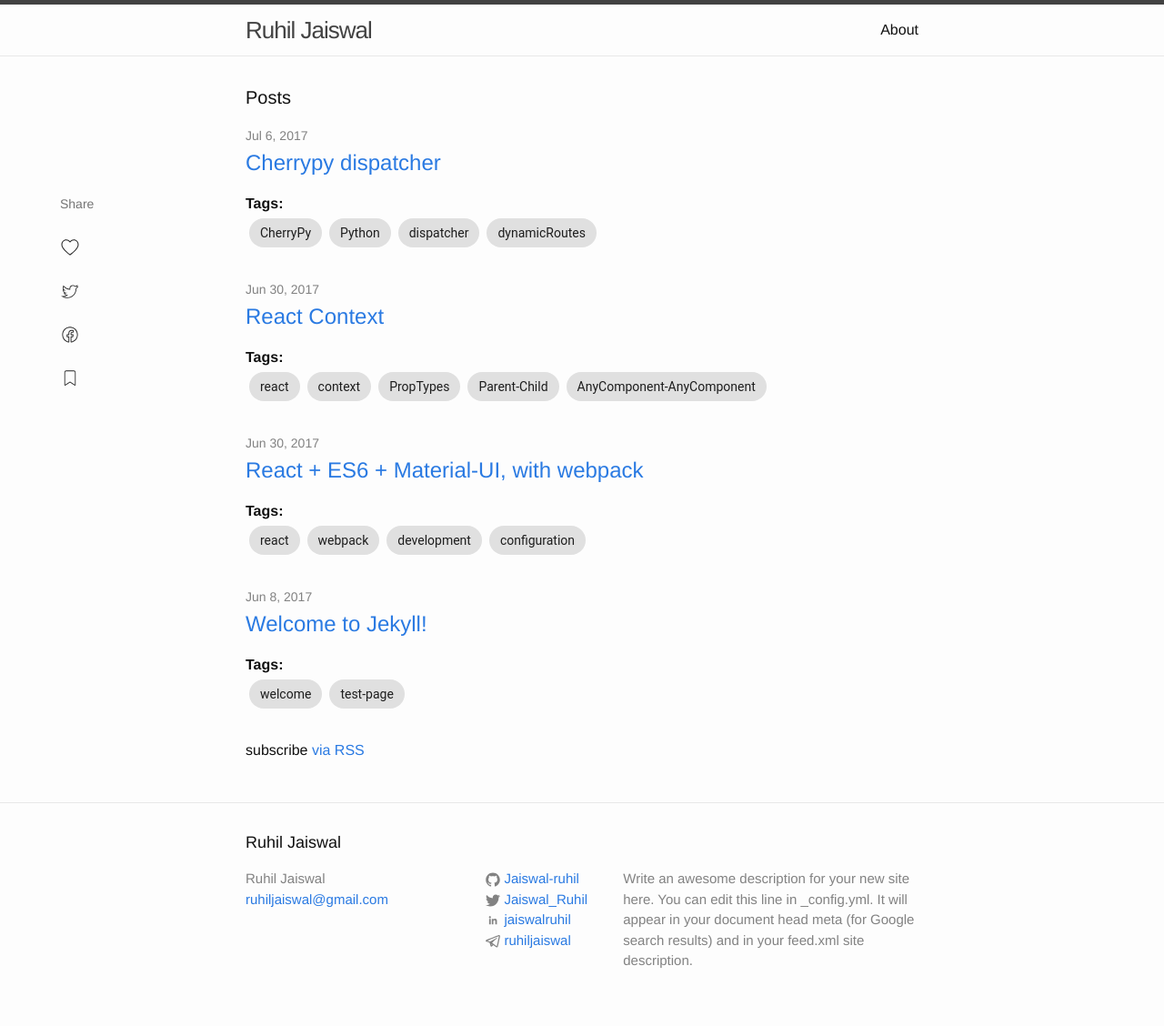
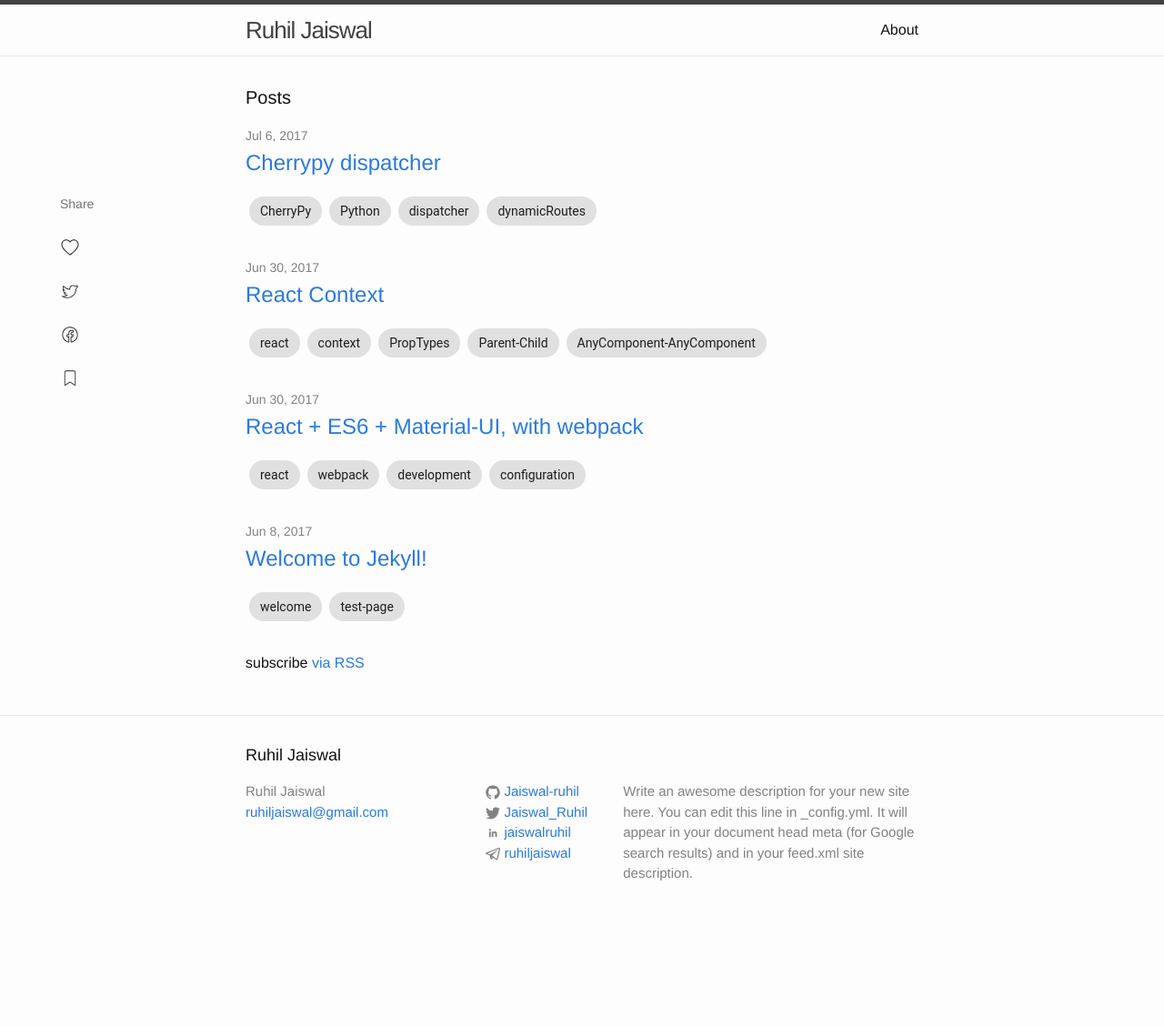
Before and after one commit to Jaiswal-ruhil/Jaiswal-ruhil.github.io, a Jekyll site: the page built from index.html, in a window 1280 px wide. Shown: the whole page at 91% size. Built offline with Jekyll 4.4.1, drawn with Linux system fonts in a browser that asks for light colours; after the commit the page ends 1032 px from its top, so only the background shows below that.

Commit message:
removed lable tag

```diff
--- a/_includes/tags.html
+++ b/_includes/tags.html
@@ -1,2 +1,2 @@
-<span><b>Tags:</b><span id="{{ include.placeHolder }}"></span></span>
+<span id="{{ include.placeHolder }}"></span>
 <script type="text/javascript" src="/static/scripts/tags.bundle.js" tags={{ include.tags }} placeHolder="{{ include.placeHolder }}"></script>
```
